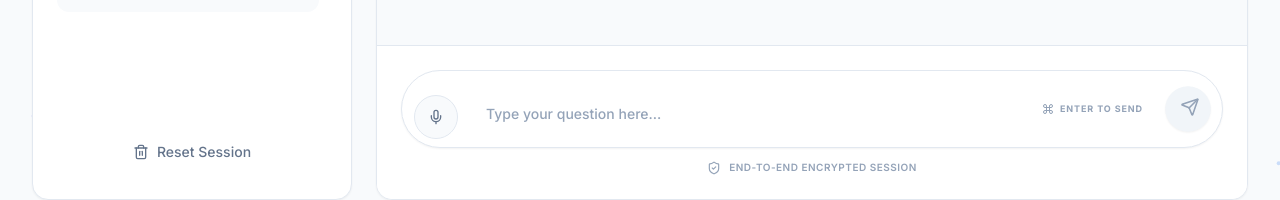
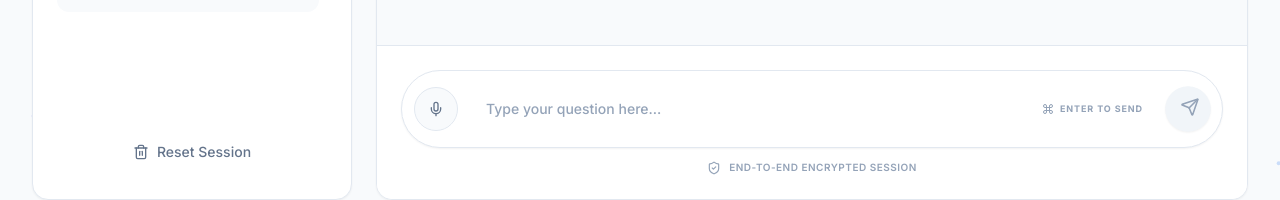
Before and after one commit to akhilvenkata24/AI-powered-Student-Support-System, a React (Vite) app in the folder client/: page /chat in a window 1280 px wide. Shown: the part 512-712 px from the top of the page. Built offline with nearby package versions, Linux system fonts and the light colour scheme; no server answers.

Commit message:
Fix AI chat mic icon alignment

```diff
--- a/client/src/components/chat/MessageInput.jsx
+++ b/client/src/components/chat/MessageInput.jsx
@@ -99,7 +99,7 @@ const MessageInput = ({ onSendMessage, isLoading }) => {
     return (
         <form
             onSubmit={handleSubmit}
-            className="relative flex items-end gap-3 p-2 bg-white dark:bg-slate-900 border border-slate-200 dark:border-slate-800 rounded-full transition-all focus-within:border-brand-primary/50 focus-within:ring-4 focus-within:ring-brand-primary/10 shadow-sm"
+            className="relative flex items-center gap-3 p-2 bg-white dark:bg-slate-900 border border-slate-200 dark:border-slate-800 rounded-full transition-all focus-within:border-brand-primary/50 focus-within:ring-4 focus-within:ring-brand-primary/10 shadow-sm"
         >
             <button
                 type="button"
@@ -112,7 +112,7 @@ const MessageInput = ({ onSendMessage, isLoading }) => {
                 } disabled:opacity-50 disabled:cursor-not-allowed`}
                 title={speechSupported ? "Speech to text" : "Speech recognition not supported"}
             >
-                {isListening ? <MicOff className="w-4 h-4" /> : <Mic className="w-4 h-4" />}
+                {isListening ? <MicOff className="w-4 h-4 shrink-0" /> : <Mic className="w-4 h-4 shrink-0" />}
             </button>
 
             <div className="flex-1 min-h-[50px] flex items-center px-4">
```
